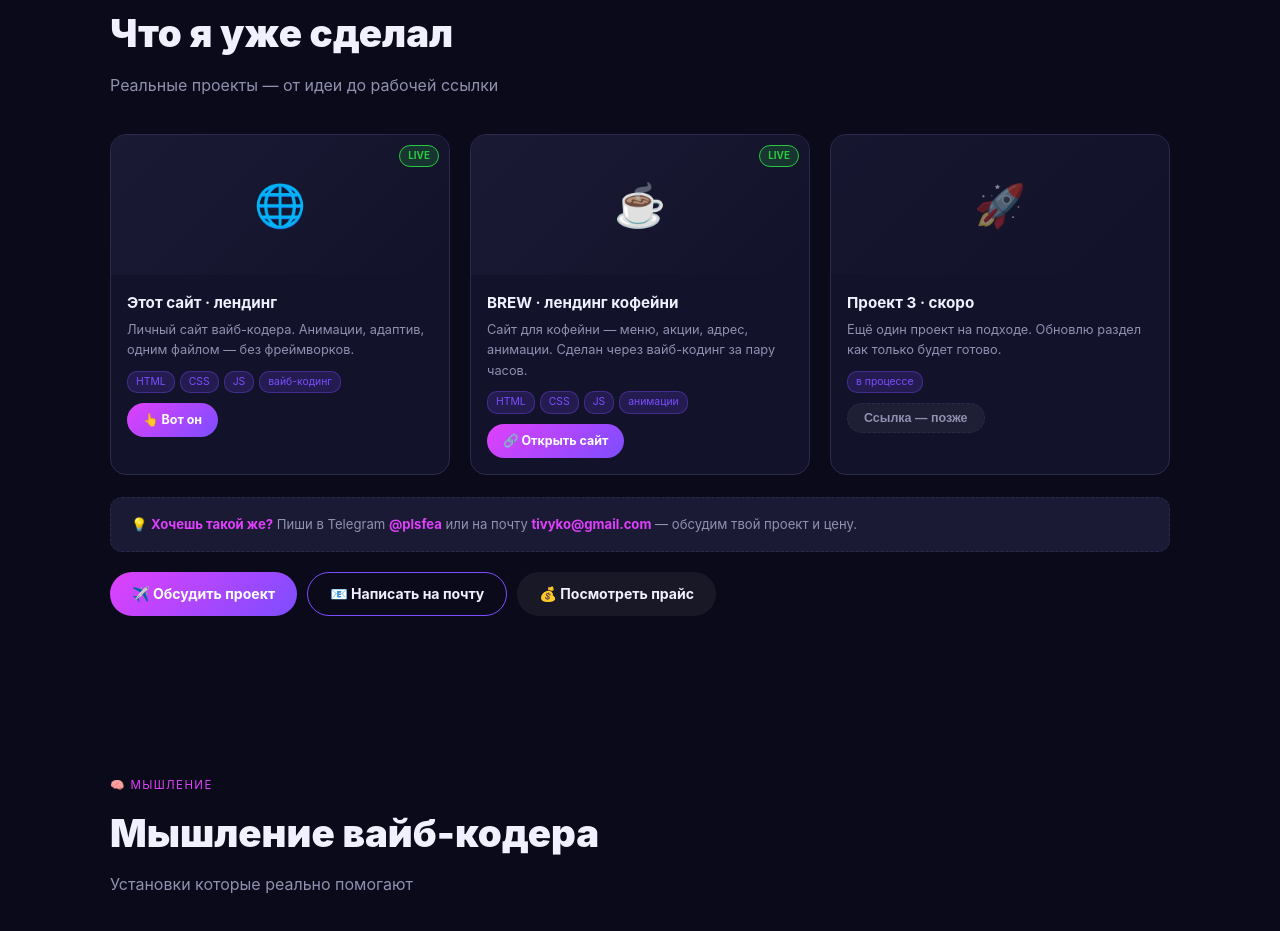
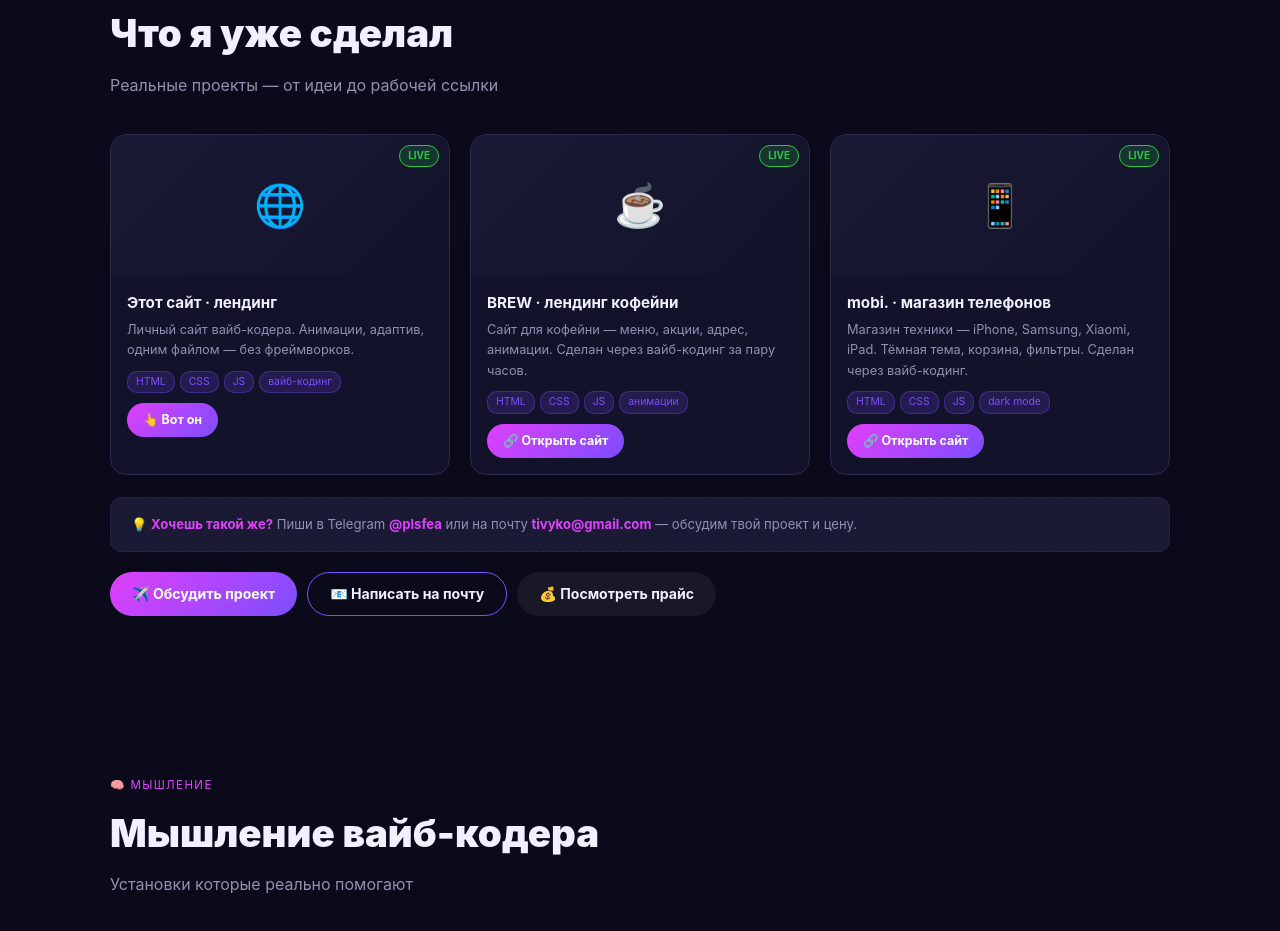
Before and after one commit to slavik4252/TivykoVibe, a plain HTML site: page index.html in a window 1280 px wide. Shown: the part 2910-3841 px from the top of the page. Drawn offline with Linux system fonts and the light colour scheme.

Commit message:
index.html

```diff
--- a/index.html
+++ b/index.html
@@ -357,7 +357,7 @@ footer p{font-size:.78rem;color:var(--muted);margin-top:12px}
       </div>
     </div>
 
-    <!-- Карточка 2 — скоро -->
+    <!-- Карточка 2 — -->
 <div class="work-card">
   <div class="work-preview">☕<span class="live-badge">LIVE</span></div>
   <div class="work-body">
@@ -374,17 +374,20 @@ footer p{font-size:.78rem;color:var(--muted);margin-top:12px}
 </div>
 
     <!-- Карточка 3 — скоро -->
-    <div class="work-card">
-      <div class="work-preview soon">🚀</div>
-      <div class="work-body">
-        <h3>Проект 3 · скоро</h3>
-        <p>Ещё один проект на подходе. Обновлю раздел как только будет готово.</p>
-        <div class="work-tags">
-          <span class="work-tag">в процессе</span>
-        </div>
-        <button class="btn btn-disabled btn-sm">Ссылка — позже</button>
-      </div>
+<div class="work-card">
+  <div class="work-preview">📱<span class="live-badge">LIVE</span></div>
+  <div class="work-body">
+    <h3>mobi. · магазин телефонов</h3>
+    <p>Магазин техники — iPhone, Samsung, Xiaomi, iPad. Тёмная тема, корзина, фильтры. Сделан через вайб-кодинг.</p>
+    <div class="work-tags">
+      <span class="work-tag">HTML</span>
+      <span class="work-tag">CSS</span>
+      <span class="work-tag">JS</span>
+      <span class="work-tag">dark mode</span>
     </div>
+    <a class="btn btn-primary btn-sm" href="https://slavik4252.github.io/phone-store/" target="_blank">🔗 Открыть сайт</a>
+  </div>
+</div>
 
   </div>
   <div class="portfolio-note fade-up">
```
